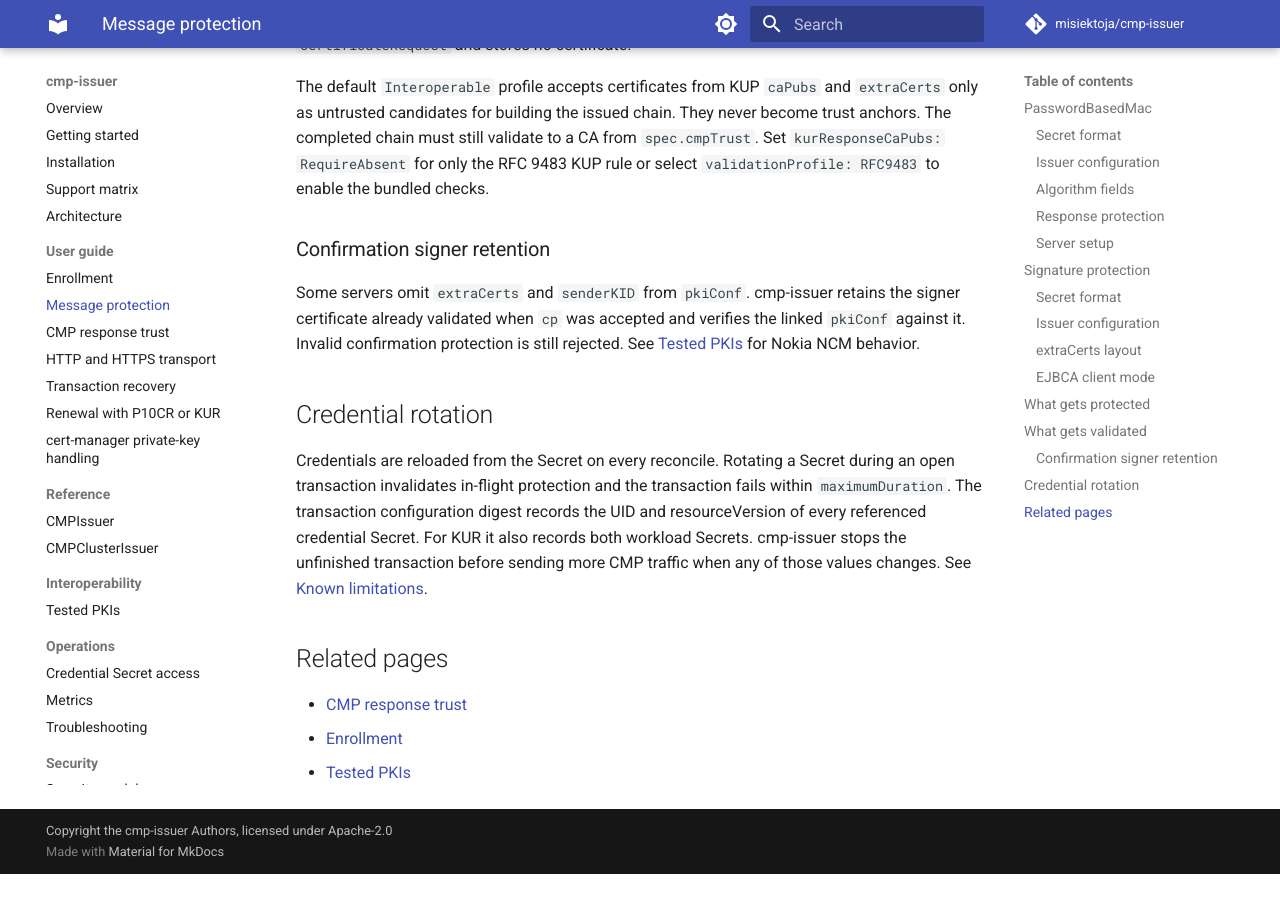
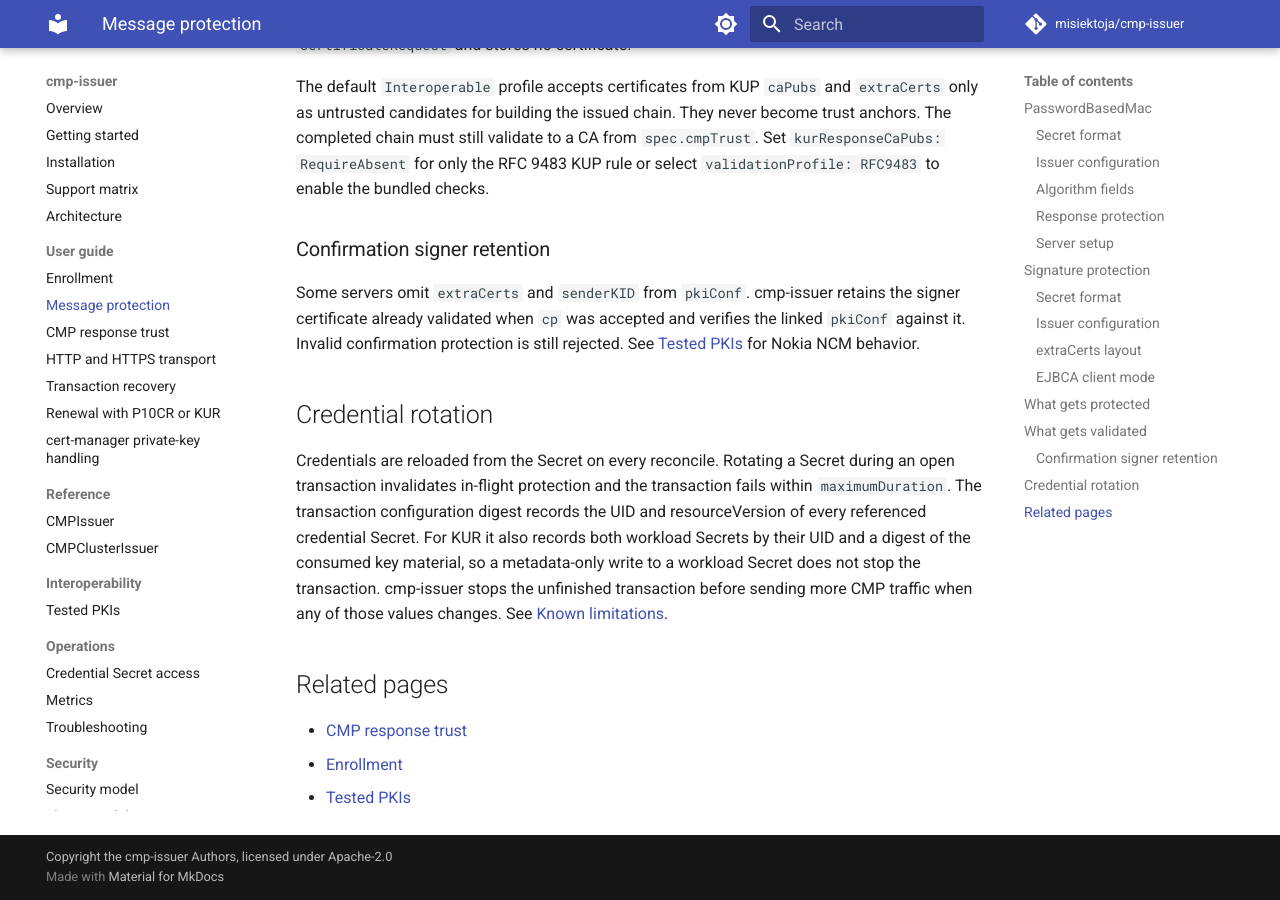
Before and after one commit to misiektoja/cmp-issuer, an MkDocs documentation site: the page built from docs/guide/message-protection.md, in a window 1280 px wide and 900 px high, scrolled down 4801 px. Built offline with MkDocs 1.6.1 and Material for MkDocs 9.7.7, drawn with Linux system fonts in a browser that asks for light colours; comment, search, counter and statistics services are not loaded; before the commit the page ends 5675 px from its top, so only the background shows below that.

Commit message:
docs(guide): describe workload Secret fingerprints in rotation handling

```diff
--- a/docs/guide/message-protection.md
+++ b/docs/guide/message-protection.md
@@ -208,8 +208,10 @@
 Credentials are reloaded from the Secret on every reconcile. Rotating a Secret during an open
 transaction invalidates in-flight protection and the transaction fails within `maximumDuration`. The
 transaction configuration digest records the UID and resourceVersion of every referenced credential
-Secret. For KUR it also records both workload Secrets. cmp-issuer stops the unfinished transaction
-before sending more CMP traffic when any of those values changes. See [Known limitations](../known-limitations.md).
+Secret. For KUR it also records both workload Secrets by their UID and a digest of the consumed key
+material, so a metadata-only write to a workload Secret does not stop the transaction. cmp-issuer
+stops the unfinished transaction before sending more CMP traffic when any of those values changes.
+See [Known limitations](../known-limitations.md).
 
 ## Related pages
 
```
